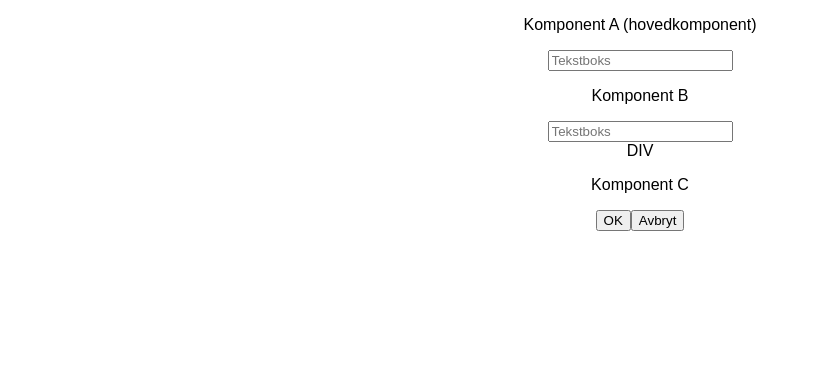
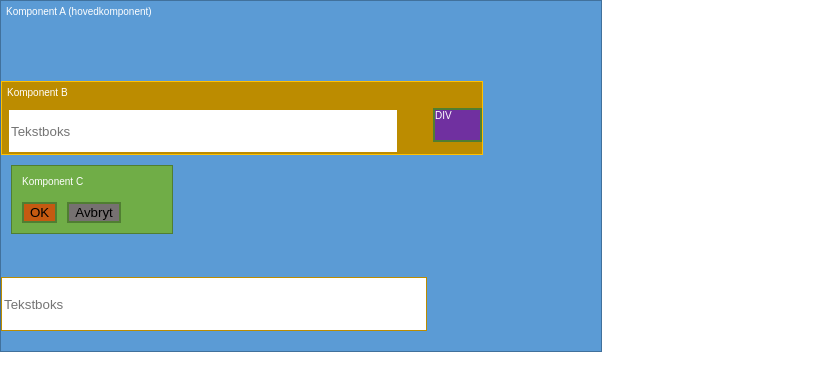
Before and after one commit to Starfat/sykehuspartner-case, a React (Create React App) app: page / in a window 1280 px wide. Shown: the top 390 px of the page, without its empty margins (0-819 px from the left). Built offline with nearby package versions, Linux system fonts and the light colour scheme.

Commit message:
First commit

```diff
--- a/src/components/App.tsx
+++ b/src/components/App.tsx
@@ -6,9 +6,9 @@ i dette komponentet nå brukeren trykker på "OK" i komponent C
 */
 
 const KomponentA = () =>
-  <section>
+  <section className="komponentA">
     <p>Komponent A (hovedkomponent)</p>
-    <input type="text" placeholder="Tekstboks" />
+    <input id="tekstboksA" type="text" placeholder="Tekstboks" />
   </section>
   ;
 
@@ -22,10 +22,10 @@ Komponent B
 */
 
 const KomponentB = () =>
-  <section>
+  <section className="komponentB">
     <p>Komponent B</p>
-    <input type="text" placeholder="Tekstboks" />
-    <div>DIV</div>
+    <input id="tekstboksB" type="text" placeholder="Tekstboks" />
+    <div id="divBoks">DIV</div>
   </section>
   ;
 
@@ -37,10 +37,10 @@ Komponent C
    fjernes
 */
 const KomponentC = () =>
-  <section>
+  <section className="komponentC">
     <p>Komponent C</p>
-    <button >OK</button>
-    <button >Avbryt</button>
+    <button id="okBtn">OK</button>
+    <button id="avbrytBtn">Avbryt</button>
   </section>
   ;
 
--- a/src/index.css
+++ b/src/index.css
@@ -1,8 +1,89 @@
 body {
   margin: 0;
-  font-family: Arial, sans-serif;
+  font-family: Arial, Helvetica, sans-serif;
+  font-size: x-small;
 }
 
 .App {
-  text-align: center;
+  text-align: left;
+  border-style: solid;
+  border-width: 1px;
+  border-color: #41719c;
+  background-color: #5b9bd5;
+  height: 350px;
+  width: 600px;
 }
+
+.komponentA {
+}
+
+.komponentB {
+  border-style: solid;
+  border-width: 1px;
+  border-color: #ffc000;
+  background-color: #bc8c00;
+  width: 80%;
+  text-align: left;
+}
+
+.komponentC {
+  border-style: solid;
+  border-width: 1px;
+  border-color: #507e32;
+  background-color: #70ad47;
+  width: 150px;
+  padding: 5px;
+  margin: 10px;
+}
+
+#tekstboksA {
+  height: 50px;
+  width: 70%;
+  border-style: solid;
+  border-width: 1px;
+  border-color: #bc8c00;
+  position: relative;
+  top: 250px;
+}
+
+#tekstboksB {
+  margin-left: 5px;
+  height: 40px;
+  width: 80%;
+  border-style: solid;
+  border-width: 2px;
+  border-color: #bc8c00;
+}
+
+#divBoks {
+  color: #FFFFFF;
+  height: 30px;
+  width: 45px;
+  border-style: solid;
+  border-width: 2px;
+  border-color: #507e32;
+  background-color: #7030a0;
+  float: right;
+}
+
+#okBtn {
+  margin: 5px;
+  border-style: solid;
+  border-width: 2px;
+  border-color: #507e32;
+  background-color: #C55A11;
+}
+
+#avbrytBtn {
+  margin: 5px;
+  border-style: solid;
+  border-width: 2px;
+  border-color: #507e32;
+  background-color: #767171;
+}
+
+p {
+  color: #FFFFFF;
+  margin-left: 5px;
+  margin-top: 5px;
+}
```
